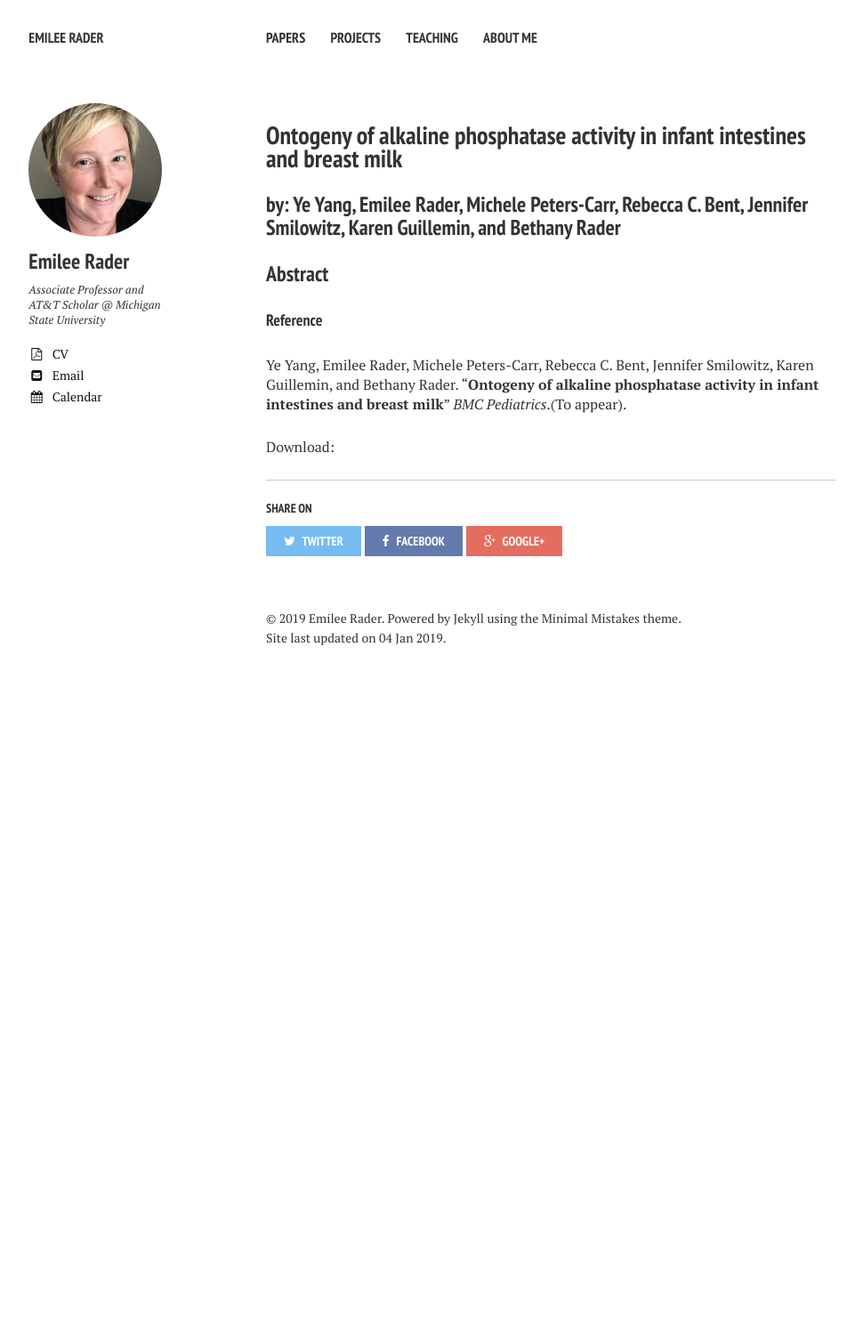
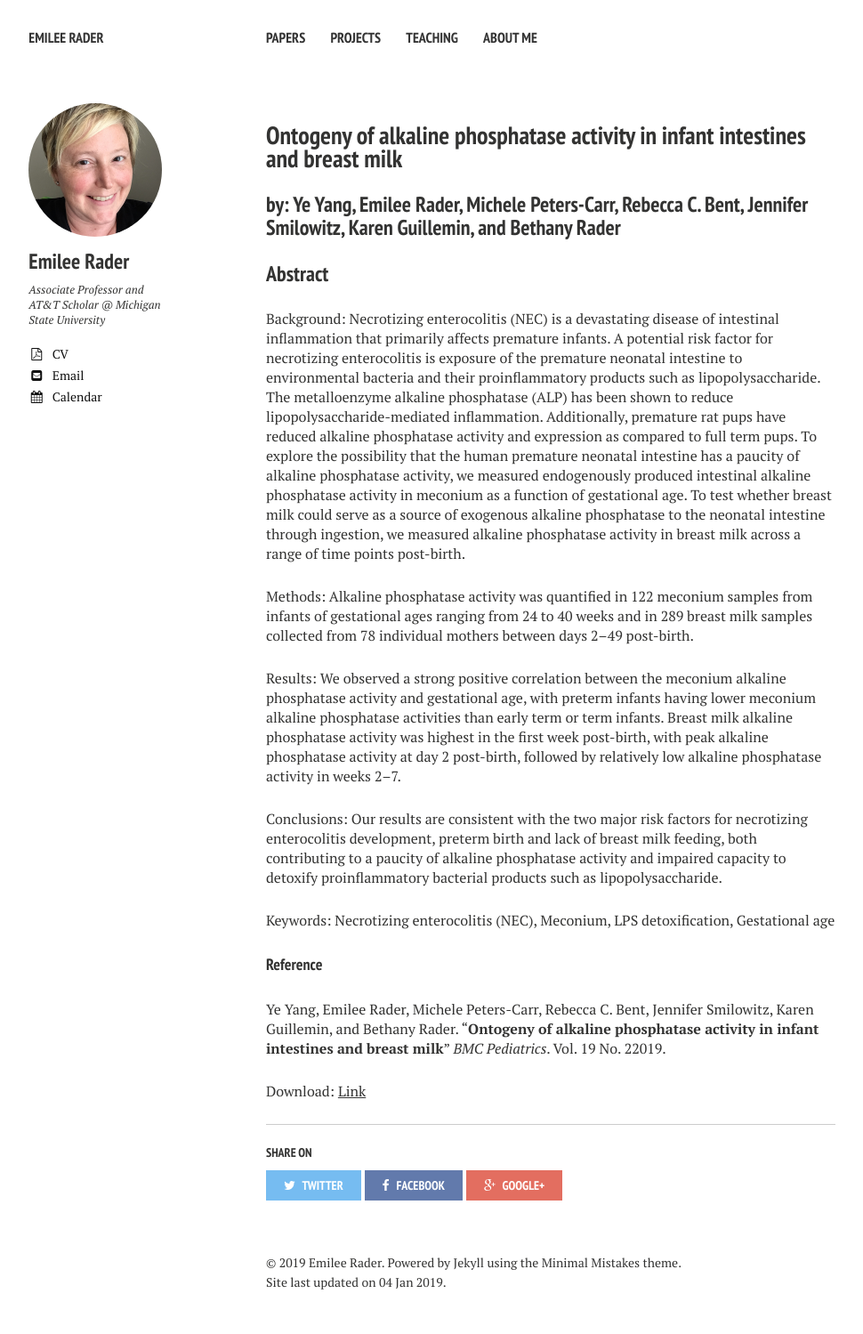
Before and after one commit to bierdoctor/bierdoctor.github.io, a Jekyll site: the page built from _posts/2018-12-20-bmc-pediatrics.md, in a window 1280 px wide. Shown: the whole page at 89% size, without its empty margins (21-991 px from the left). Built offline with Jekyll 4.4.1, drawn with Linux system fonts in a browser that asks for light colours; nearby versions of some CDN libraries; before the commit the page ends 900 px from its top, so only the background shows below that.

Commit message:
added paper metadata for paper with beth

```diff
--- a/_posts/2018-12-20-bmc-pediatrics.md
+++ b/_posts/2018-12-20-bmc-pediatrics.md
@@ -5,18 +5,37 @@ category: journal
 title: "Ontogeny of alkaline phosphatase activity in infant intestines and breast milk"
 author: Ye Yang, Emilee Rader, Michele Peters-Carr, Rebecca C. Bent, Jennifer Smilowitz, Karen Guillemin, and Bethany Rader
 journal: "BMC Pediatrics"
-year: "(To appear)"
+year: 2019
+volume: 19
+number: 2
+doi: "10.1186/s12887-018-1379-1"
+abstract: yes
+link: "https://rdcu.be/bfloQ"
 ---
 
+Background: Necrotizing enterocolitis (NEC) is a devastating disease of intestinal inflammation that primarily affects
+premature infants. A potential risk factor for necrotizing enterocolitis is exposure of the premature neonatal intestine to
+environmental bacteria and their proinflammatory products such as lipopolysaccharide. The metalloenzyme alkaline
+phosphatase (ALP) has been shown to reduce lipopolysaccharide-mediated inflammation. Additionally, premature rat
+pups have reduced alkaline phosphatase activity and expression as compared to full term pups. To explore the
+possibility that the human premature neonatal intestine has a paucity of alkaline phosphatase activity, we measured
+endogenously produced intestinal alkaline phosphatase activity in meconium as a function of gestational age. To test
+whether breast milk could serve as a source of exogenous alkaline phosphatase to the neonatal intestine through
+ingestion, we measured alkaline phosphatase activity in breast milk across a range of time points post-birth.
 
-<!--
+Methods: Alkaline phosphatase activity was quantified in 122 meconium samples from infants of gestational
+ages ranging from 24 to 40 weeks and in 289 breast milk samples collected from 78 individual mothers
+between days 2–49 post-birth.
 
-volume: 98
-pages: "72-88"
-abstract: yes
-tags: curation
-file: "rader-ijhcs-2017-final.pdf"
-link: "http://www.sciencedirect.com/science/article/pii/S1071581916301380"
-doi: "10.1016/j.ijhcs.2016.10.005"
+Results: We observed a strong positive correlation between the meconium alkaline phosphatase activity and
+gestational age, with preterm infants having lower meconium alkaline phosphatase activities than early term
+or term infants. Breast milk alkaline phosphatase activity was highest in the first week post-birth, with peak
+alkaline phosphatase activity at day 2 post-birth, followed by relatively low alkaline phosphatase activity in
+weeks 2–7.
 
--->
+Conclusions: Our results are consistent with the two major risk factors for necrotizing enterocolitis
+development, preterm birth and lack of breast milk feeding, both contributing to a paucity of alkaline
+phosphatase activity and impaired capacity to detoxify proinflammatory bacterial products such as
+lipopolysaccharide.
+
+Keywords: Necrotizing enterocolitis (NEC), Meconium, LPS detoxification, Gestational age
```
Also changed, not shown: 1 other file.
